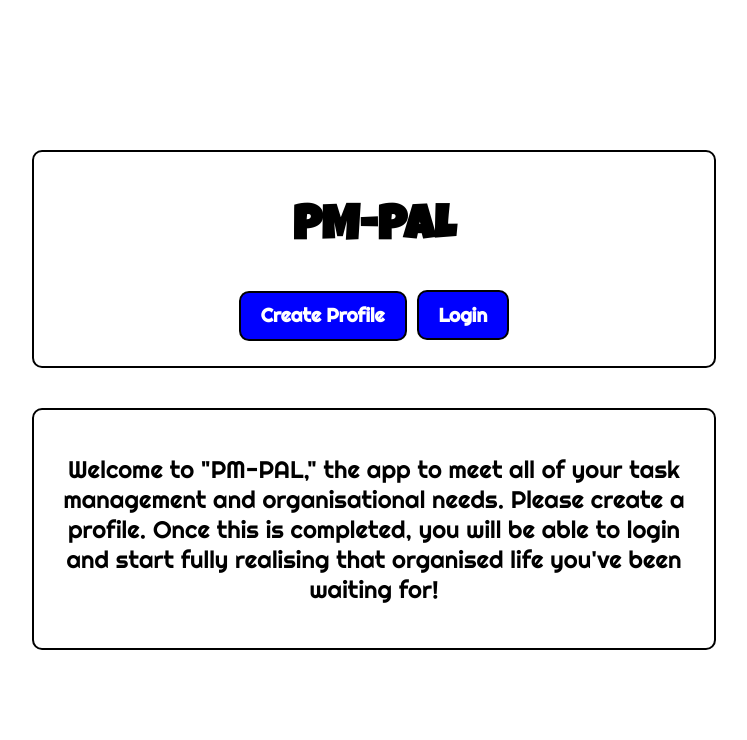
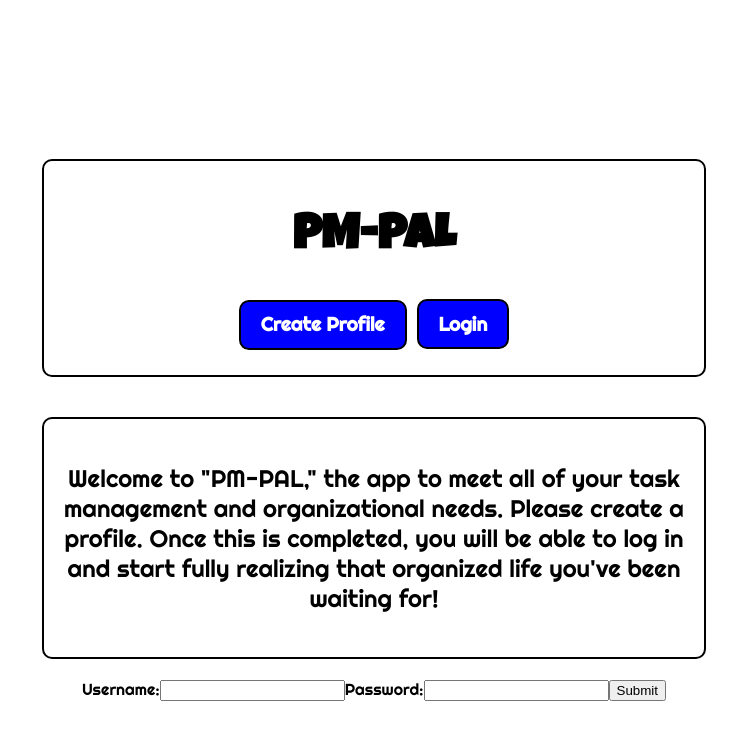
Before and after one commit to GrumpyRobot21/PP5-PM-PAL, a React (Create React App) app in the folder frontend/pmpalr/: page / in a window 1280 px wide. Both pictures are taken after a click on the button "Login". Shown: the top 740 px of the page, without its empty margins (266-1013 px from the left). Built offline with nearby package versions, Linux system fonts and the light colour scheme.

Commit message:
first iteration of login form and additional styling changes on Home page

```diff
--- a/frontend/pmpalr/src/components/HomePage.css
+++ b/frontend/pmpalr/src/components/HomePage.css
@@ -7,6 +7,8 @@
   align-items: center;
   justify-content: center;
   height: 100vh;
+  padding: 20px;
+  font-family: 'Righteous', cursive;
 }
 
 .container {
--- a/frontend/pmpalr/src/components/HomePage.js
+++ b/frontend/pmpalr/src/components/HomePage.js
@@ -1,8 +1,14 @@
-import React from 'react';
-import { Link } from 'react-router-dom';  // Import Link from react-router-dom
+import React, { useState } from 'react';
+import { Link } from 'react-router-dom';
 import './HomePage.css';
 
 const HomePage = () => {
+  const [isLoginFormVisible, setIsLoginFormVisible] = useState(false);
+
+  const toggleLoginForm = () => {
+    setIsLoginFormVisible((prev) => !prev);
+  };
+
   return (
     <div className="home-page">
       <div className="container title-container">
@@ -11,16 +17,35 @@ const HomePage = () => {
           <Link to="/create-profile" className="buttons create-profile-button">
             Create Profile
           </Link>
-          <button className="login-button">Login</button>
+          <button className="login-button" onClick={toggleLoginForm}>
+            Login
+          </button>
         </div>
       </div>
-      <div className="container title-container"> {/* Use the same class as above */}
+      <div className="container title-container">
         <p className="welcome-text">
-          Welcome to "PM-PAL," the app to meet all of your task management and organisational needs.
-          Please create a profile. Once this is completed, you will be able to login and start fully realising
-          that organised life you've been waiting for!
+          Welcome to "PM-PAL," the app to meet all of your task management and organizational needs.
+          Please create a profile. Once this is completed, you will be able to log in and start fully realizing
+          that organized life you've been waiting for!
         </p>
       </div>
+
+      {/* Conditionally render the login form based on isLoginFormVisible */}
+      {isLoginFormVisible && (
+        <div className="login-form-container">
+          <form className="login-form">
+            <label htmlFor="username">Username:</label>
+            <input type="text" id="username" name="username" />
+
+            <label htmlFor="password">Password:</label>
+            <input type="password" id="password" name="password" />
+
+            <button type="submit" className="submit-button">
+              Submit
+            </button>
+          </form>
+        </div>
+      )}
     </div>
   );
 };
```
Also changed, not shown: frontend/pmpalr/src/components/Login.css (added), frontend/pmpalr/src/components/Login.js (added).
